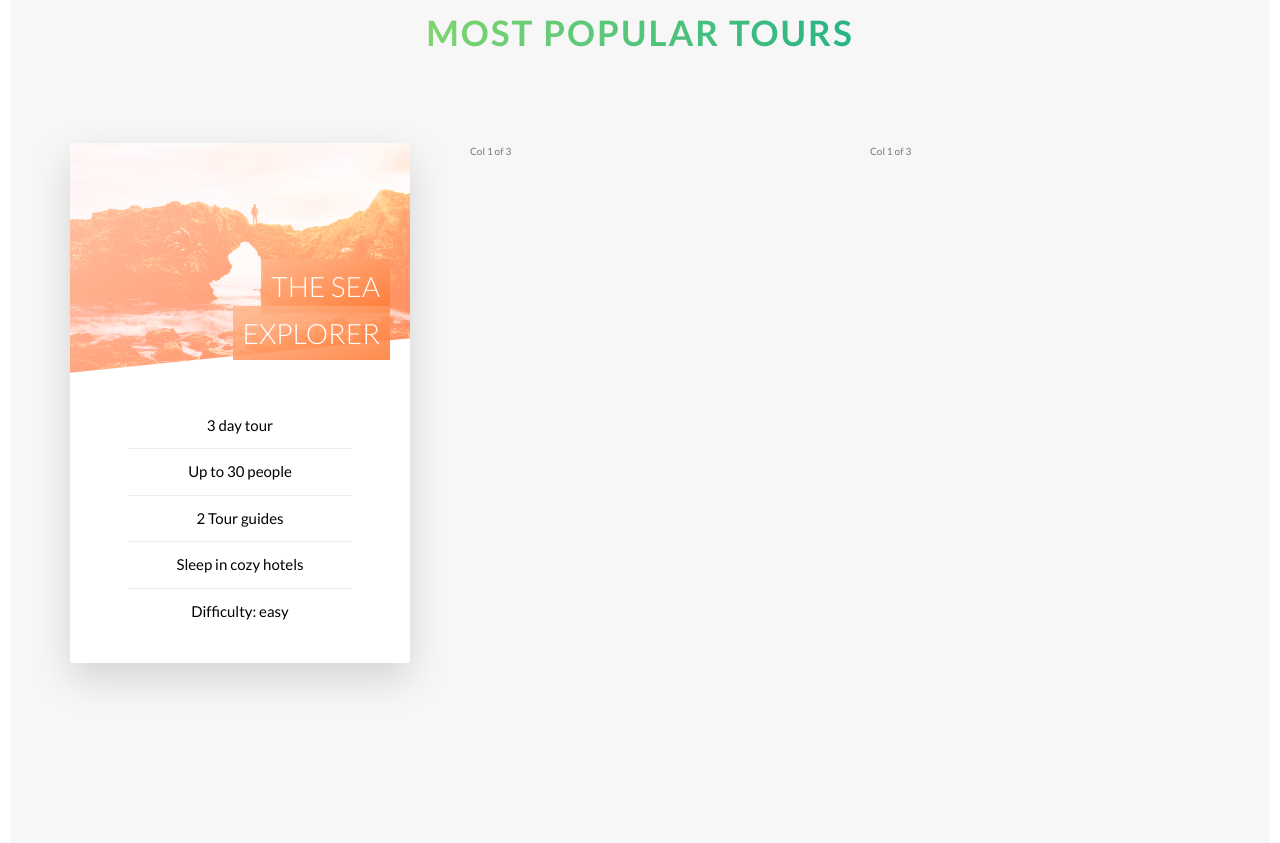
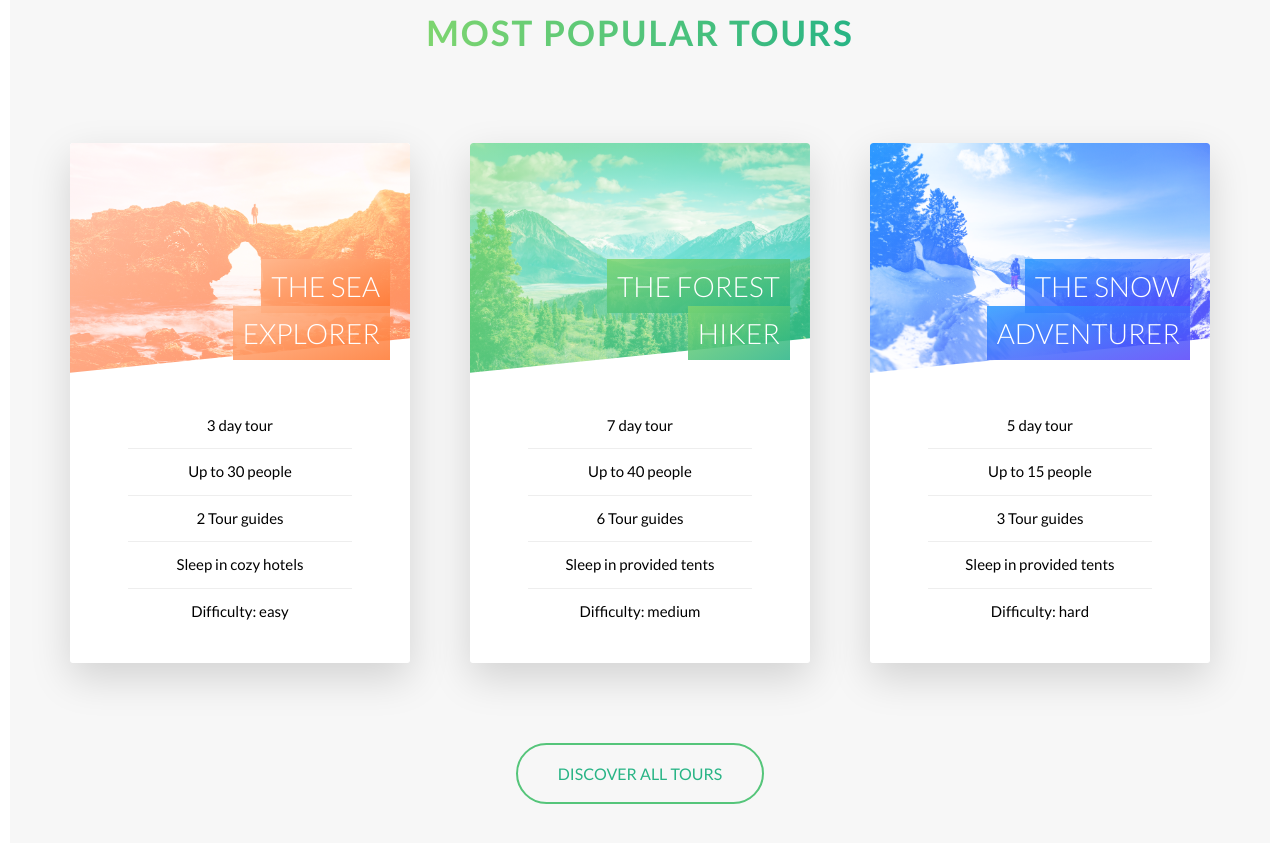
Before and after one commit to AndresXI/Natours-Landing-Page, a website: page index.html in a window 1280 px wide. Shown: the part 2419-3262 px from the top of the page. Drawn offline with Linux system fonts and the light colour scheme.

Commit message:
completed card section

```diff
--- a/index.html
+++ b/index.html
@@ -136,21 +136,88 @@
               </div>
              </div>
              <div class="card__side card__side--back card__side--back-1">
-                Card text
+               <div class="card__cta">
+                <div class="card__price-box">
+                  <p class="card__price-only">Only</p>
+                  <p class="card__price-value">$279</p>
+                </div>
+                <a href="/" class="btn btn--white">Book Now!</a>
+               </div>
              </div>
            </div>
-          </div>
+          </div> <!-- End card 1-->
 
           <div class="col-1-of-3">
-            Col 1 of 3
-          </div>
+              <div class="card">
+                <div class="card__side card__side--front">
+                  <div class="card__picture card__picture-2">
+                    &nbsp;
+                  </div>
+                  <h4 class="card__heading">
+                    <span class="card__heading-span card__heading-span--2">
+                      The forest hiker
+                    </span>
+                  </h4>
+                  <div class="card__detail">
+                    <ul>
+                      <li>7 day tour</li>
+                      <li>Up to 40 people</li>
+                      <li>6 Tour guides</li>
+                      <li>Sleep in provided tents</li>
+                      <li>Difficulty: medium</li>
+                    </ul>
+                  </div>
+                </div>
+                <div class="card__side card__side--back card__side--back-2">
+                  <div class="card__cta">
+                    <div class="card__price-box">
+                      <p class="card__price-only">Only</p>
+                      <p class="card__price-value">$479</p>
+                    </div>
+                    <a href="/" class="btn btn--white">Book Now!</a>
+                  </div>
+                </div>
+              </div>
+          </div> <!-- End card 2 -->
 
           <div class="col-1-of-3">
-            Col 1 of 3
-          </div>
+            <div class="card">
+              <div class="card__side card__side--front">
+                <div class="card__picture card__picture-3">
+                  &nbsp;
+                </div>
+                <h4 class="card__heading">
+                  <span class="card__heading-span card__heading-span--3">
+                    The snow adventurer
+                  </span>
+                </h4>
+                <div class="card__detail">
+                  <ul>
+                    <li>5 day tour</li>
+                    <li>Up to 15 people</li>
+                    <li>3 Tour guides</li>
+                    <li>Sleep in provided tents</li>
+                    <li>Difficulty: hard</li>
+                  </ul>
+                </div>
+              </div>
+              <div class="card__side card__side--back card__side--back-3">
+                <div class="card__cta">
+                  <div class="card__price-box">
+                    <p class="card__price-only">Only</p>
+                    <p class="card__price-value">$579</p>
+                  </div>
+                  <a href="/" class="btn btn--white">Book Now!</a>
+                </div>
+              </div>
+            </div>
+          </div> <!-- End card 3-->
+        </div> <!-- End row -->
+
+        <div class="u-center-text u-margin-bottom-big">
+          <a href="/" class="btn btn--green">Discover all tours</a>
         </div>
      </section> <!-- End section features-->
-
    </main>
 
    <!-- <section class="grid-test">
--- a/sass/base/_utilities.scss
+++ b/sass/base/_utilities.scss
@@ -5,9 +5,15 @@
 .u-margin-bottom-small {
    margin-bottom: 1.5rem;
 }
+
 .u-margin-bottom-medium {
    margin-bottom: 4rem;
 }
+
 .u-margin-bottom-big {
    margin-bottom: 8rem;
 }
+
+.u-margin-top {
+   margin-top: 8rem;
+}
--- a/sass/components/_button.scss
+++ b/sass/components/_button.scss
@@ -30,6 +30,14 @@
 
    }
 
+   &--green {
+      border: .2rem solid $color-primary;
+      /* background-color: ; */
+      color: $color-primary-dark;
+      animation: moveInBottom 1s ease-out 0s;
+
+   }
+
 }
 
 .btn-text {
--- a/sass/components/_card.scss
+++ b/sass/components/_card.scss
@@ -29,6 +29,14 @@
          &-1 {
             background-image: linear-gradient(to right bottom, $color-secondary-light, $color-secondary-dark);
          }
+
+         &-2 {
+            background-image: linear-gradient(to right bottom, $color-primary-light, $color-primary-dark);
+         }
+
+         &-3 {
+            background-image: linear-gradient(to right bottom, $color-tertiary-light, $color-tertiary-dark);
+         }
       }
    }
 
@@ -47,18 +55,22 @@
       background-size: cover;
       height: 23rem;
       background-blend-mode: screen;
+      border-top-left-radius: 3px;
+      border-top-right-radius: 3px;
 
       &-1 {
          background-image: linear-gradient(to right bottom, $color-secondary-light, $color-secondary-dark),
                            url(../img/nat-5.jpg);
       }
 
-      &--2 {
-         background-image: url(../img/nat-5.jpg);
+      &-2 {
+         background-image: linear-gradient(to right bottom, $color-primary-light, $color-primary-dark),
+                           url(../img/nat-6.jpg);
       }
 
-      &--3 {
-         background-image: url(../img/nat-5.jpg);
+      &-3 {
+         background-image: linear-gradient(to right bottom, $color-tertiary-light, $color-tertiary-dark),
+                           url(../img/nat-7.jpg);
       }
    }
 
@@ -84,6 +96,18 @@
                               rgba($color-secondary-light, .85),
                               rgba($color-secondary-dark, .85));
       }
+
+      &--2 {
+         background-image: linear-gradient(to right bottom,
+                              rgba($color-primary-light, .85),
+                              rgba($color-primary-dark, .85));
+      }
+
+      &--3 {
+         background-image: linear-gradient(to right bottom,
+                              rgba($color-tertiary-light, .85),
+                              rgba($color-tertiary-dark, .85));
+      }
    }
 
    &__detail {
@@ -107,4 +131,31 @@
       }
    }
 
+   // Front side styling
+   &__cta {
+      position: absolute;
+      top: 50%;
+      left: 50%;
+      transform: translate(-50%, -50%);
+      width: 90%;
+      text-align: center;
+   }
+
+   &__price-box {
+      text-align: center;
+      margin-bottom: 8rem;
+      color: $color-white;
+      margin-bottom: 8rem;
+   }
+
+   &__price-only {
+      font-size: 1.4rem;
+      text-transform: uppercase;
+   }
+
+   &__price-value {
+      font-size: 6rem;
+      font-weight: 100;
+   }
+
 }
--- a/sass/pages/_home.scss
+++ b/sass/pages/_home.scss
@@ -25,7 +25,7 @@
 
 .section-tours {
    background-color: $color-gray-light-1;
-   padding: 25rem 0 50rem 0;
+   padding: 25rem 0 12rem 0;
    margin-top: -10rem;
 
 }
```
Also changed, not shown: css/style.css, img/nat-6.jpg (added), img/nat-7.jpg (added).
